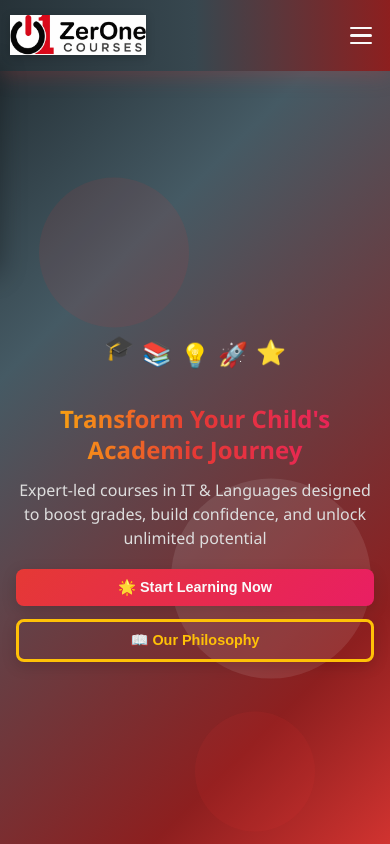
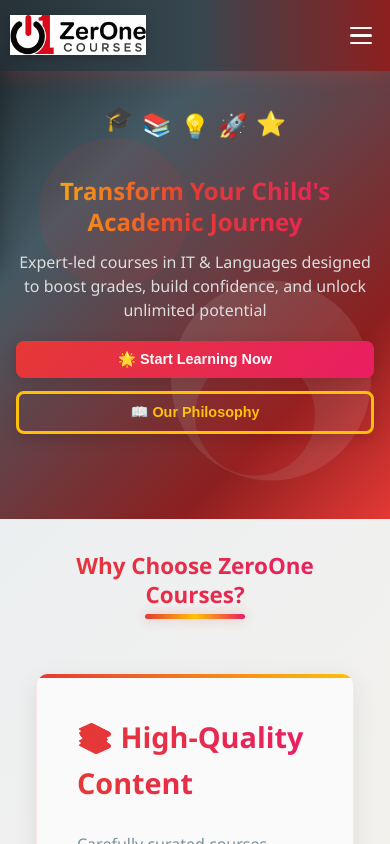
Before and after one commit to Hatem-webdev-5096/zeroonecourses, a React (Create React App) app in the folder frontend/: page / in a window 390 px wide. Shown: the top 844 px of the page. Built offline with nearby package versions, Linux system fonts and the light colour scheme; no server answers.

Commit message:
Fixed some styles errors

```diff
--- a/frontend/src/components/SocialMedia.js
+++ b/frontend/src/components/SocialMedia.js
@@ -49,7 +49,7 @@ const SocialMedia = () => {
                 whileHover={{ scale: 1.1, y: -5 }}
               >
                 <div className="social-icon-wrapper">
-                  <img src={link.icon} alt={link.name} className="social-logo" />
+                  <img src={link.icon} alt={link.name} />
                 </div>
                 <span className="social-name">{link.name}</span>
               </motion.a>
--- a/frontend/src/pages/CourseDetails.js
+++ b/frontend/src/pages/CourseDetails.js
@@ -189,7 +189,7 @@ export const CourseDetails = () => {
               {/* <button className="btn btn-primary btn-lg" onClick={handleEnroll}>
                 Enroll Now
               </button> */}
-              <button className="btn btn-outline">Contact Us</button>
+              <button className="btn btn-outline" onClick={() => navigate('/contact')}>Contact Us</button>
             </div>
           </motion.div>
         </div>
--- a/frontend/src/pages/Landing.js
+++ b/frontend/src/pages/Landing.js
@@ -24,7 +24,7 @@ export const Landing = () => {
           <motion.div className="hero-shape hero-shape-3" animate={{ y: [0, 20, 0] }} transition={{ duration: 6, repeat: Infinity, delay: 1 }} />
         </div>
 
-        <div className="hero-content">
+        <div className="hero-content" >
           <motion.div
             className="hero-emoji-row"
             initial={{ opacity: 0, y: -20 }}
--- a/frontend/src/styles/globals.css
+++ b/frontend/src/styles/globals.css
@@ -561,8 +561,11 @@ nav.nav-hidden {
 /* Hero Responsive - Tablet */
 @media (max-width: 768px) {
   .hero {
-    min-height: 100vh;
     padding: 2rem 1.5rem;
+  }
+
+  .hero-content {
+    min-height: inherit;
   }
 
   .hero-content h1 {
@@ -596,8 +599,12 @@ nav.nav-hidden {
 /* Hero Responsive - Mobile */
 @media (max-width: 480px) {
   .hero {
-    min-height: 100vh;
+
     padding: 1.5rem 1rem;
+  }
+
+  .hero-content {
+    min-height: inherit;
   }
 
   .hero-content h1 {
```
